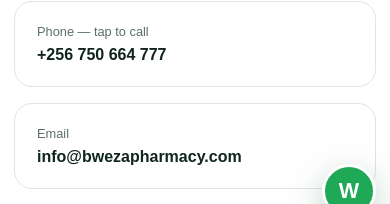
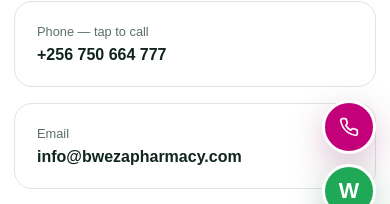
Before and after one commit to Bafakyiivan/Bweza-Pharmacy, a Next.js app: page /contact in a window 390 px wide. Shown: the part 612-816 px from the top of the page. Built offline with nearby package versions, Linux system fonts and the light colour scheme; no server answers.

Commit message:
Activate direct-call actions

```diff
--- a/app/globals.css
+++ b/app/globals.css
@@ -157,6 +157,9 @@ img { max-width: 100%; }
 .footer-bottom { border-top: 1px solid rgba(255,255,255,.13); margin-top: 48px; padding-top: 24px; display: flex; justify-content: space-between; gap: 18px; color: #9eb0a5; font-size: .8rem; }
 .whatsapp-float { position: fixed; right: 18px; bottom: 18px; z-index: 90; width: 58px; height: 58px; display: grid; place-items: center; border-radius: 50%; background: #1fa957; color: white; box-shadow: 0 12px 35px rgba(7,89,42,.28); font-size: 1.35rem; font-weight: 900; border: 3px solid white; }
 .whatsapp-float:hover { transform: translateY(-3px); }
+.call-float { position: fixed; right: 18px; bottom: 88px; z-index: 90; width: 58px; height: 58px; display: grid; place-items: center; border-radius: 50%; background: var(--magenta); color: white; box-shadow: 0 12px 35px rgba(122,0,76,.25); border: 3px solid white; }
+.call-float:hover { transform: translateY(-3px); background: var(--magenta-dark); }
+.contact-card[href]:hover { border-color: var(--green); background: var(--green-soft); }
 
 @media (max-width: 1000px) {
   .desktop-nav { display: none; }
@@ -198,6 +201,7 @@ img { max-width: 100%; }
   .footer-bottom { display: block; line-height: 1.7; }
   .button { width: 100%; }
   .whatsapp-float { width: 54px; height: 54px; bottom: 14px; right: 14px; }
+  .call-float { width: 54px; height: 54px; bottom: 78px; right: 14px; }
 }
 
 @media (prefers-reduced-motion: reduce) {
```
